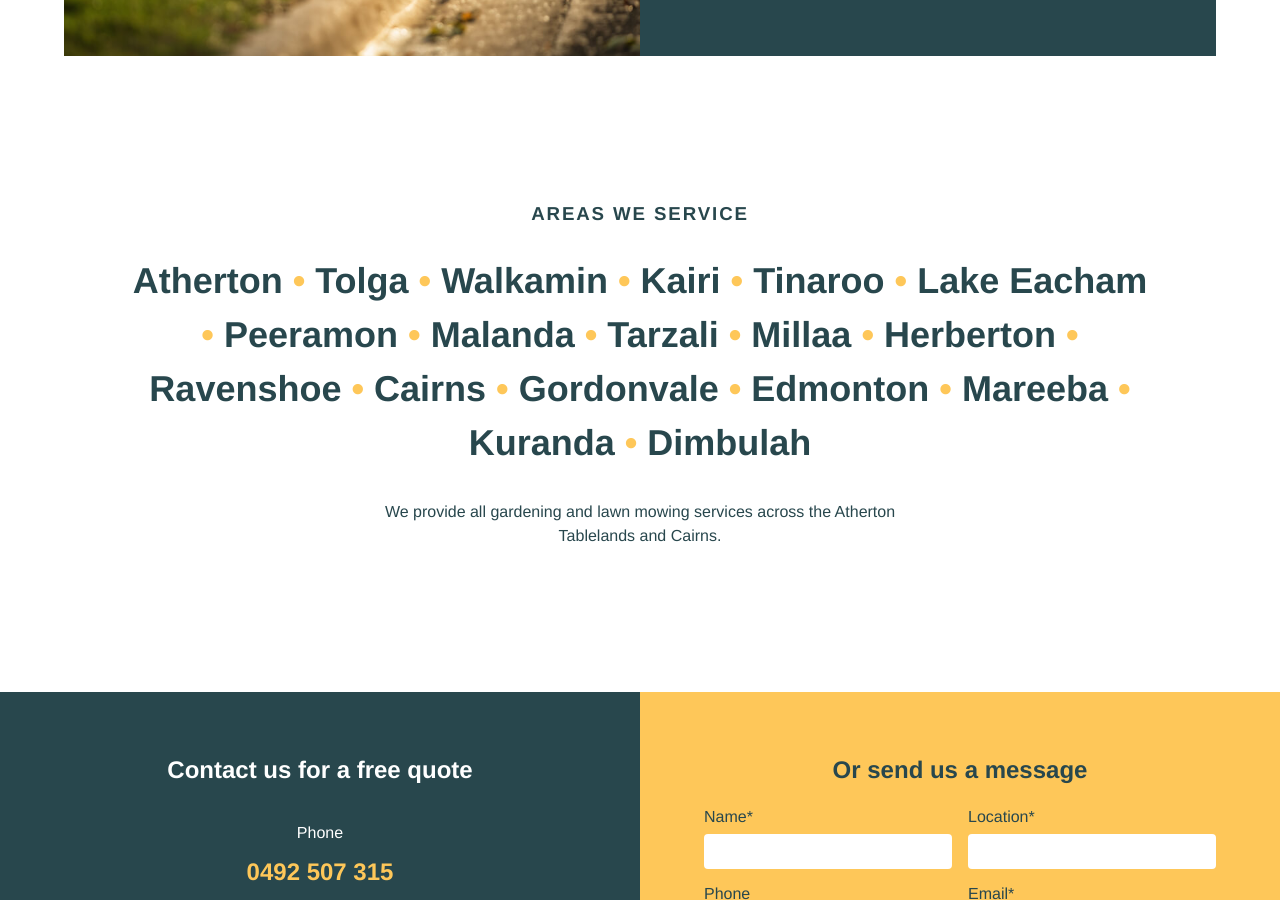
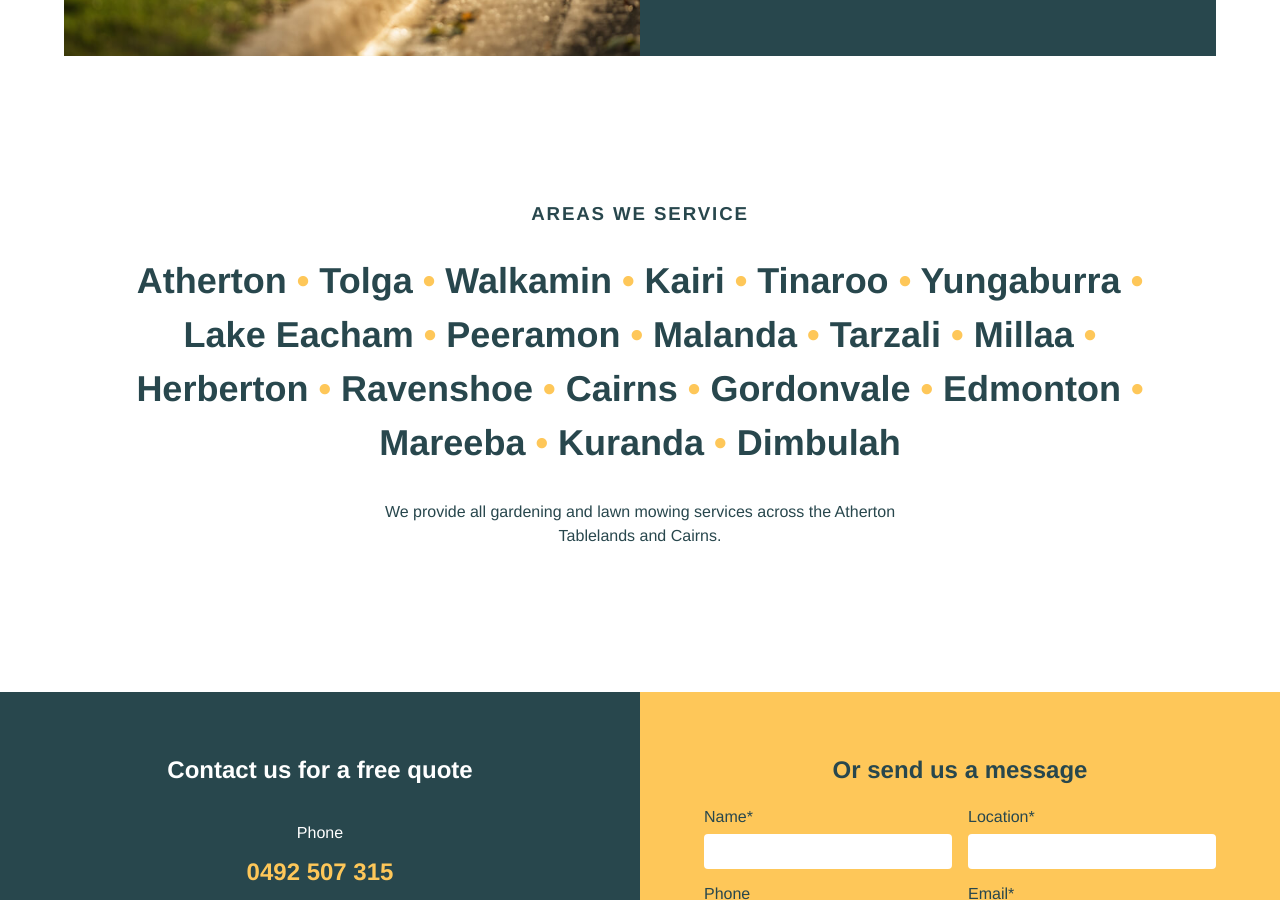
Before and after one commit to tablelandgardenandmowing/tableland-garden-and-mowing, a Jekyll site: the page built from index.html, in a window 1280 px wide and 900 px high, scrolled down 1827 px. Built offline with Jekyll 4.4.1, drawn with Linux system fonts in a browser that asks for light colours; nearby versions of some CDN libraries.

Commit message:
Added back Yungaburra, accidentally removed

```diff
--- a/_includes/areas.html
+++ b/_includes/areas.html
@@ -3,7 +3,7 @@
     <h3 class="tc ttu tracked">Areas we service</h3>
 
     <h2 class="tc lh-copy f2-ns f4">
-      Atherton <span class="yellow">•</span> Tolga <span class="yellow">•</span> Walkamin <span class="yellow">•</span> Kairi <span class="yellow">•</span> Tinaroo <span class="yellow">•</span> Lake Eacham <span class="yellow">•</span> Peeramon <span class="yellow">•</span> Malanda <span class="yellow">•</span> Tarzali <span class="yellow">•</span> Millaa <span class="yellow">•</span> Herberton <span class="yellow">•</span> Ravenshoe <span class="yellow">•</span> Cairns <span class="yellow">•</span> Gordonvale <span class="yellow">•</span> Edmonton <span class="yellow">•</span> Mareeba <span class="yellow">•</span> Kuranda <span class="yellow">•</span> Dimbulah
+      Atherton <span class="yellow">•</span> Tolga <span class="yellow">•</span> Walkamin <span class="yellow">•</span> Kairi <span class="yellow">•</span> Tinaroo <span class="yellow">•</span> Yungaburra <span class="yellow">•</span> Lake Eacham <span class="yellow">•</span> Peeramon <span class="yellow">•</span> Malanda <span class="yellow">•</span> Tarzali <span class="yellow">•</span> Millaa <span class="yellow">•</span> Herberton <span class="yellow">•</span> Ravenshoe <span class="yellow">•</span> Cairns <span class="yellow">•</span> Gordonvale <span class="yellow">•</span> Edmonton <span class="yellow">•</span> Mareeba <span class="yellow">•</span> Kuranda <span class="yellow">•</span> Dimbulah
     </h2>
 
     <p class="tc lh-copy mw6 center f6 f5-ns">We provide all gardening and lawn mowing services across the Atherton Tablelands and Cairns.</p>
```
